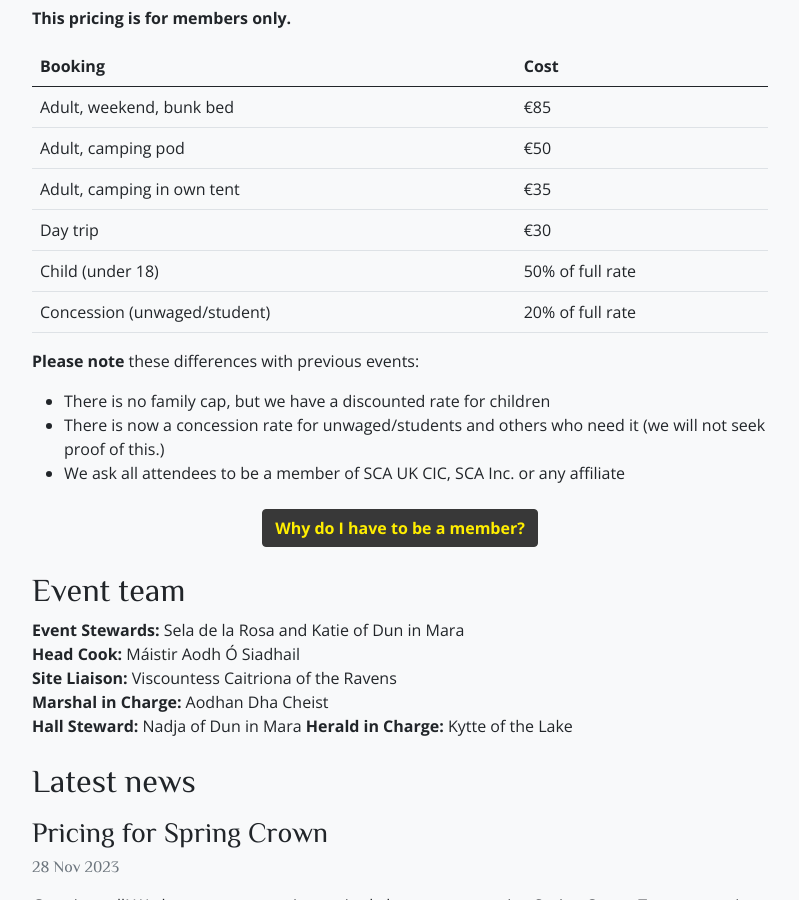
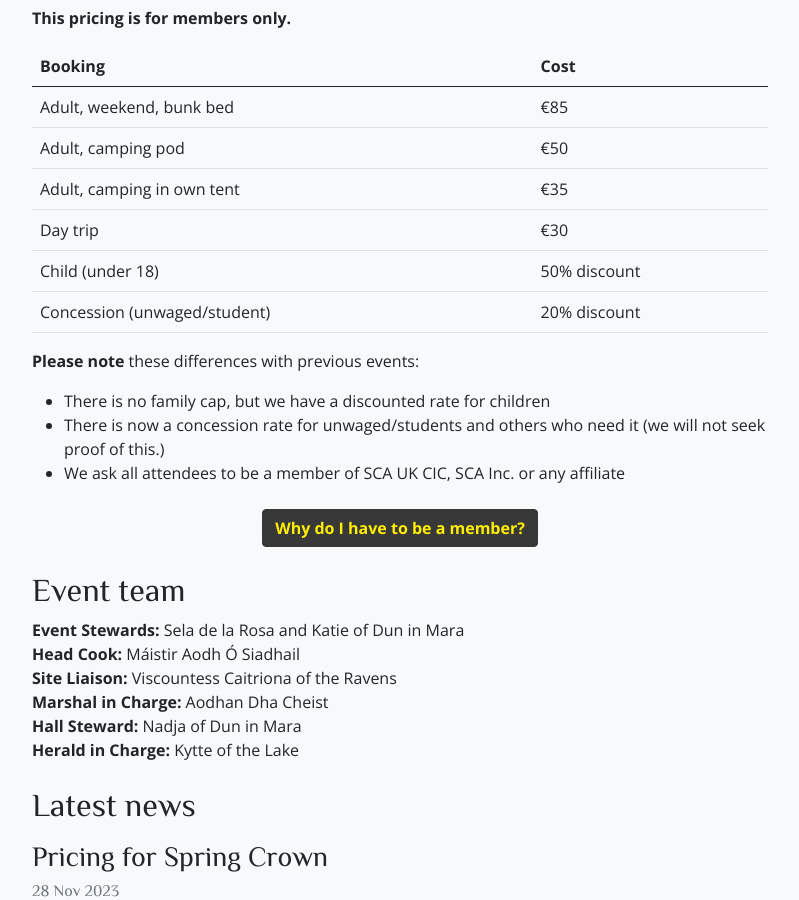
Before and after one commit to drachenwald/dun-in-mara, a Jekyll site: the page built from events/2024/crown/index.md, in a window 1280 px wide and 900 px high, scrolled down 545 px. Shown: the whole window, without its empty margins (50-849 px from the left). Built offline with Jekyll 4.4.1, drawn with Linux system fonts in a browser that asks for light colours; comment, search, counter and statistics services are not loaded.

Commit message:
clarify discounts

```diff
--- a/events/2024/crown/index.md
+++ b/events/2024/crown/index.md
@@ -22,8 +22,8 @@
 |Adult, camping pod          |             €50|
 |Adult, camping in own tent  |             €35|
 |Day trip                    |             €30|
-|Child (under 18)            |50% of full rate|
-|Concession (unwaged/student)|20% of full rate|
+|Child (under 18)            |50% discount    |
+|Concession (unwaged/student)|20% discount    |
 |----------------------------|----------------|
 
 **Please note** these differences with previous events:
```
